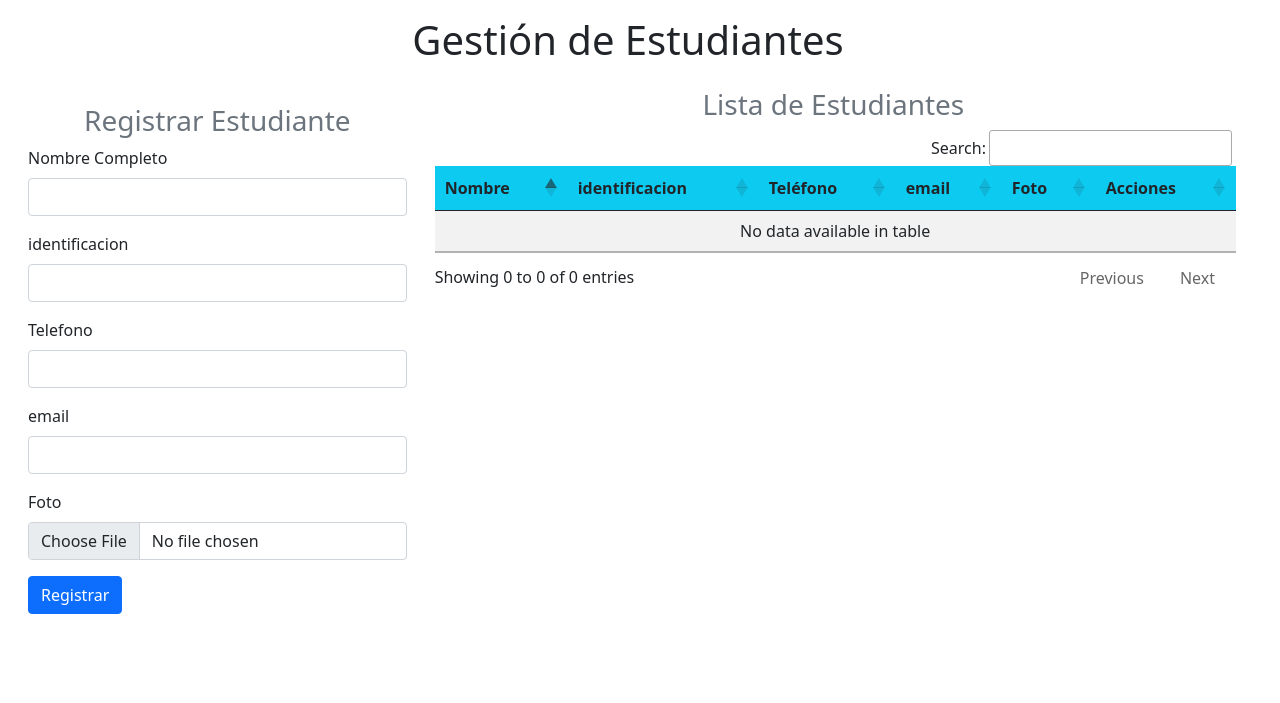
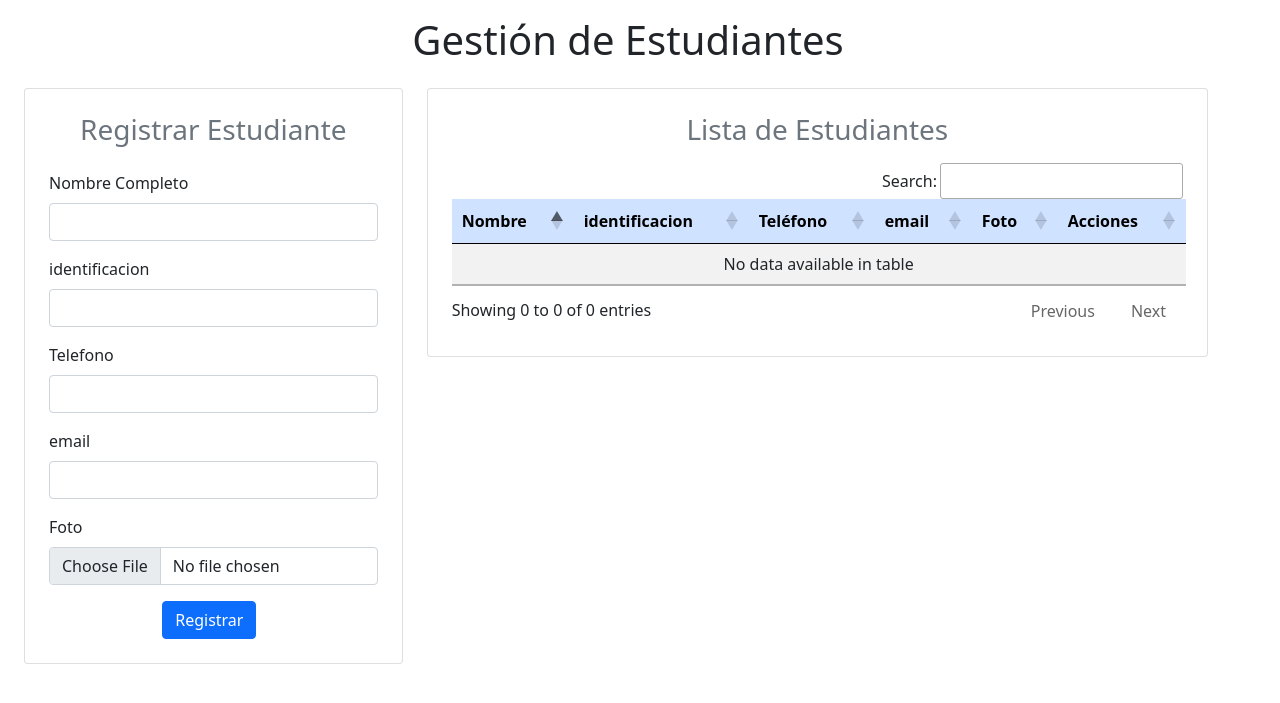
Before and after one commit to C1ndyJS/CRUD-PHP, a PHP site: page / in a window 1280 px wide. Shown: the top 703 px of the page. Run offline with PHP 8.4, Linux system fonts and the light colour scheme; data that the repository does not hold is empty; some libraries are stand-ins or nearby versions.

Commit message:
Uso de BootStrap

```diff
--- a/index.php
+++ b/index.php
@@ -13,39 +13,51 @@
 <body>
   <div class="container-fluid row">
     <h1 class="text-center p-3">Gestión de Estudiantes</h1>
+    <div class="row">
+      <div class="col-lg-4">
+        <div class="card p-4">
+          <h3 id="formTitulo" class="text-center text-secondary mb-4">Registrar Estudiante</h3>
 
-      <form class="col-4 p-3" id="formRegistro" method="POST" enctype="multipart/form-data">
-        <h3 id="formTitulo" class="text-center text-secondary ">Registrar Estudiante</h3>
+          <form id="formRegistro" method="POST" enctype="multipart/form-data">
             <input type="hidden" name="id" id="id">
+
             <div class="mb-3">
               <label for="nombre" class="form-label">Nombre Completo</label>
               <input type="text" id="nombre" class="form-control" name="nombre">
             </div>
+
             <div class="mb-3">
               <label for="identificacion" class="form-label">identificacion</label>
               <input type="text" id="identificacion" class="form-control" name="identificacion" >
             </div>
+
             <div class="mb-3">
               <label for="telefono" class="form-label">Telefono</label>
               <input type="text" id="telefono" class="form-control" name="telefono">
             </div>
+
             <div class="mb-3">
               <label for="email" class="form-label">email</label>
               <input type="email" id="email" class="form-control" name="email">
             </div>
+
             <div class="mb-3">
               <label for="foto" class="form-label">Foto</label>
               <input type="file" id="foto" class="form-control" name="foto">
             </div>
-        <button type="submit" id="btnSubmit" class="btn btn-primary" name="btnregistrar" value="okay">Registrar</button>
+            <div class="d-grid gap-2 d-md-flex justify-content-md-center">
+              <button type="submit" id="btnSubmit" class="btn btn-primary me-2" name="btnregistrar" value="okay">Registrar</button>
               <button type="button" id="btnCancel" class="btn btn-secondary d-none">Cancelar</button>
-
+            </div>
           </form>
-      <div class="col-8">
-        <h3 class="text-center text-secondary">Lista de Estudiantes</h3>
+        </div>
+      </div>
+          <div class="col-lg-8">
+            <div class="card p-4">
+              <h3 class="text-center text-secondary mb-3">Lista de Estudiantes</h3>
               <div id="msg"></div>
-        <table id="tablaEstudiantes" class="table table-striped mt-3">
-            <thead class="bg-info">
+              <table id="tablaEstudiantes" class="table table-striped table-hover align-middle">
+                  <thead class="table-primary">
                     <tr>
                       <th scope="col">Nombre</th>
                       <th scope="col">identificacion</th>
@@ -57,7 +69,9 @@
                   </thead>
               </table>
             </div>
-  <div>
+          </div>
+    </div>
+  </div>
   <!-- jQuery -->
   <script src="https://code.jquery.com/jquery-3.6.0.min.js"></script>
   <script src="https://cdn.datatables.net/1.13.1/js/jquery.dataTables.min.js"></script>
```
Also changed, not shown: README.md, image-1.png (added), image-2.png (added), image.png (added). Lines whose indentation alone changed are shown as unchanged.
